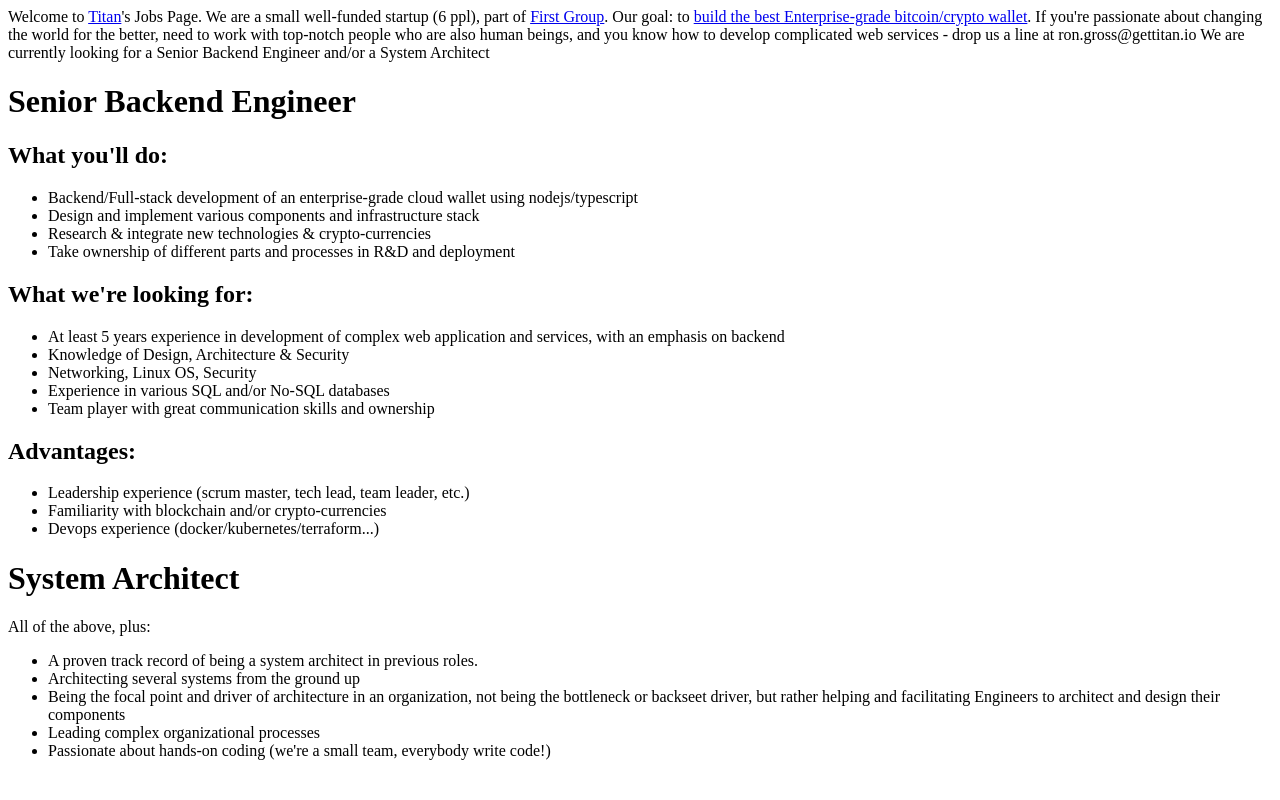
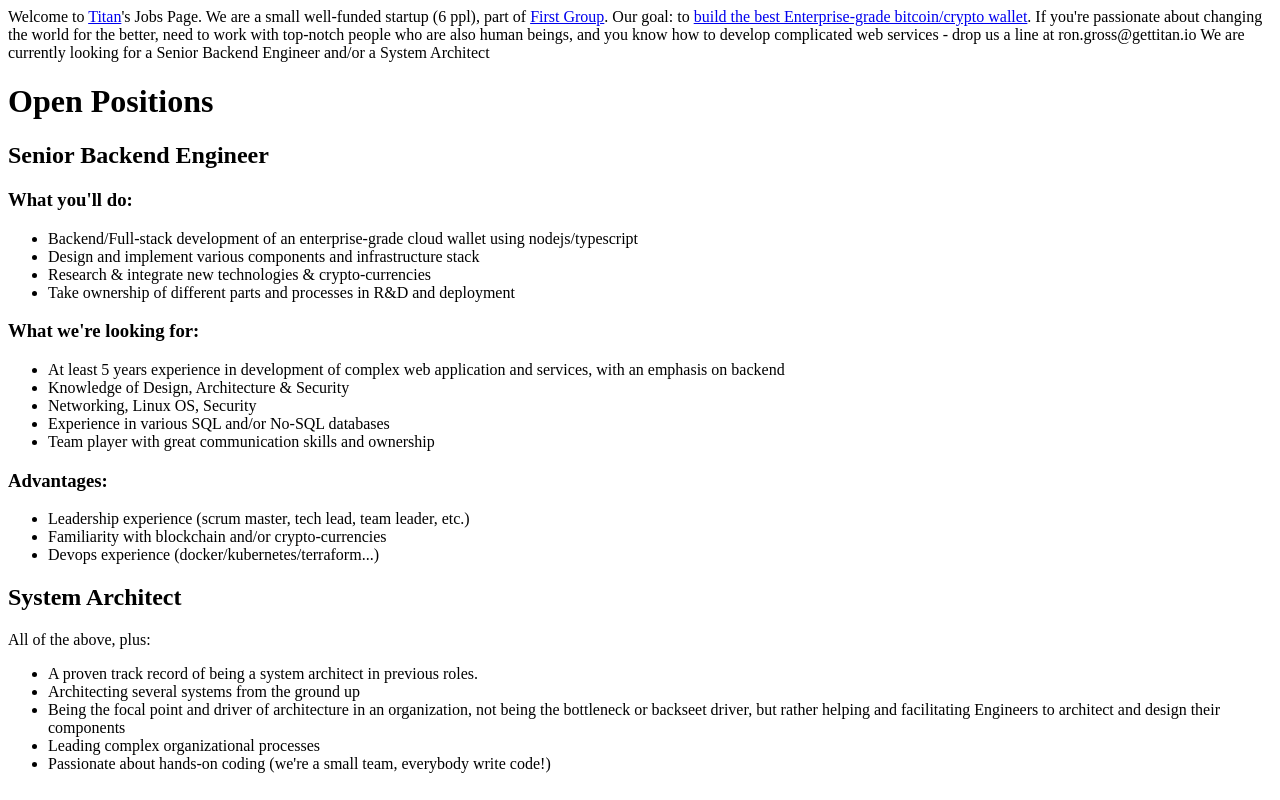
Before and after one commit to gettitan/gettitan.github.io, a plain HTML site: page index.html in a window 1280 px wide. Drawn offline with Linux system fonts and the light colour scheme.

Commit message:
Add Open Positions title

```diff
--- a/index.html
+++ b/index.html
@@ -7,8 +7,9 @@
     need to work with top-notch people who are also human beings, and you know how to develop complicated web services -
     drop us a line at ron.gross@gettitan.io We are currently looking for a Senior Backend Engineer and/or a System Architect
 
-    <h1>Senior Backend Engineer</h1>
-    <h2>What you'll do:</h2>
+    <h1>Open Positions</h1>
+    <h2>Senior Backend Engineer</h2>
+    <h3>What you'll do:</h3>
     <ul>
         <li>Backend/Full-stack development of an enterprise-grade cloud wallet using nodejs/typescript</li>
         <li>Design and implement various components and infrastructure stack</li>
@@ -16,7 +17,7 @@
         <li>Take ownership of different parts and processes in R&D and deployment</li>
     </ul>
 
-    <h2>What we're looking for:</h2>
+    <h3>What we're looking for:</h3>
     <ul>
         <li>At least 5 years experience in development of complex web application and services, with an emphasis on backend</li>
         <li>Knowledge of Design, Architecture & Security</li>
@@ -25,14 +26,14 @@
         <li>Team player with great communication skills and ownership</li>
     </ul>
 
-    <h2>Advantages:</h2>
+    <h3>Advantages:</h3>
     <ul>
         <li>Leadership experience (scrum master, tech lead, team leader, etc.)</li>
         <li>Familiarity with blockchain and/or crypto-currencies</li>
         <li>Devops experience (docker/kubernetes/terraform...)</li>
     </ul>
 
-    <h1>System Architect</h1>
+    <h2>System Architect</h2>
     All of the above, plus:
 
     <ul>
```
